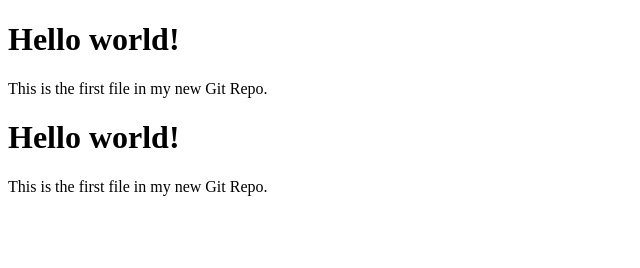
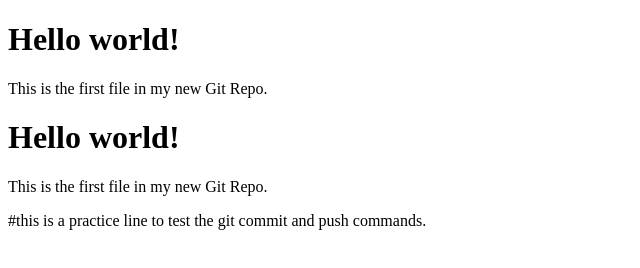
Before and after one commit to peniellatt218-beep/hello-world, a plain HTML site: page index.html in a window 1280 px wide. Shown: the whole page, without its empty margins (0-640 px from the left). Drawn offline with Linux system fonts and the light colour scheme.

Commit message:
added a comment

```diff
--- a/index.html
+++ b/index.html
@@ -1,28 +1,35 @@
-
 <!DOCTYPE html>
 <html>
+
 <head>
     <title>Hello World!</title>
 </head>
+
 <body>
 
     <h1>Hello world!</h1>
     <p>This is the first file in my new Git Repo.</p>
 
 </body>
+
 </html>
 
 
 
 <!DOCTYPE html>
 <html>
+
 <head>
     <title>Hello World!</title>
 </head>
+
 <body>
 
     <h1>Hello world!</h1>
     <p>This is the first file in my new Git Repo.</p>
 
 </body>
+
 </html>
+
+#this is a practice line to test the git commit and push commands.
```
Lines whose indentation alone changed are shown as unchanged.
